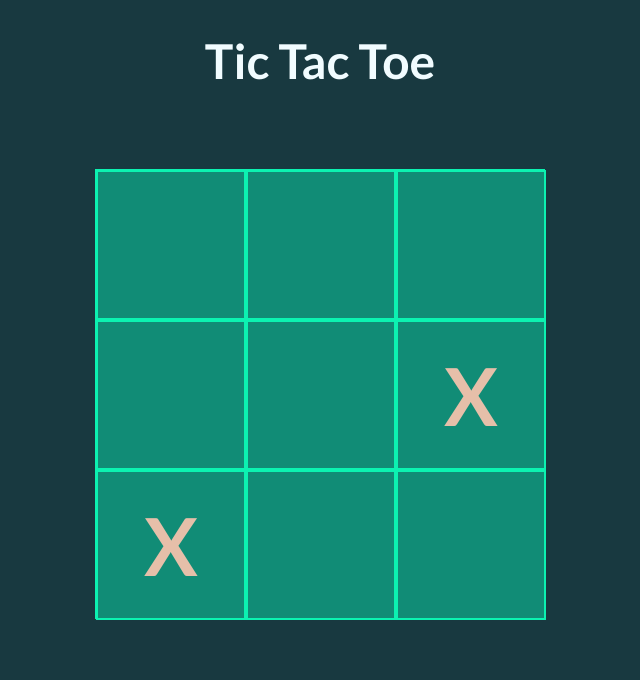
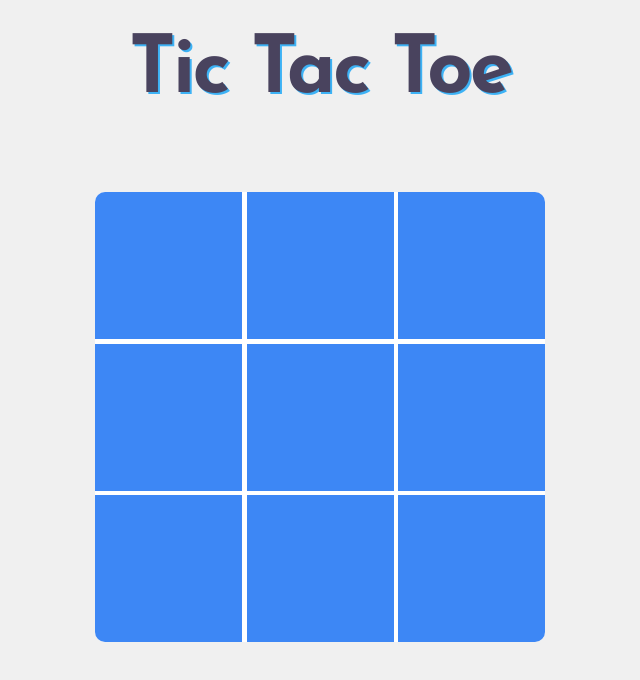
Before and after one commit to IbnDaanis/tic-tac-toe, a plain HTML site: page index.html in a window 1280 px wide. Shown: the whole page, without its empty margins (320-960 px from the left). Drawn offline with Linux system fonts and the light colour scheme.

Commit message:
Changed styling, added check winner function

```diff
--- a/scripts/app.js
+++ b/scripts/app.js
@@ -1,5 +1,8 @@
 const gameboard = (() => {
   let scoreboard = ['', '', '', '', '', '', '', '', '']
+  let scoreX = 0
+  let scoreO = 0
+  let player = false
   const gameboardEl = document.querySelector('#gameboardEl')
   const winningScores = [
     [0, 1, 2],
@@ -13,25 +16,60 @@ const gameboard = (() => {
   ]
 
   const createGame = () => {
+    gameboardEl.innerHTML = ''
     for (let i = 0; i < 9; i++) {
       const cell = document.createElement('div')
       cell.classList.add('cell')
       cell.setAttribute('data-index', i)
-      console.log(scoreboard)
       cell.textContent = scoreboard[i]
       gameboardEl.appendChild(cell)
     }
+    gameboardEl.style.opacity = '1'
+    playerMove()
   }
-  const updateScoreboard = scores => {
-    scoreboard = scores
+
+  const checkWinner = () => {
+    winningScores.forEach(win => {
+      if (scoreX === 3 || scoreO === 3) return
+      scoreX = 0
+      scoreO = 0
+      win.forEach(cell => {
+        if (scoreboard[cell] === 'X') {
+          scoreX++
+        } else if (scoreboard[cell] === 'O') {
+          scoreO++
+        }
+      })
+    })
+    return (scoreX === 3 && 'X won') || (scoreO === 3 && 'O won') || 'Draw'
+  }
+  const updateScoreboard = (index, player) => {
+    if (scoreboard[index]) return
+    scoreboard[index] = player
+    createGame()
+  }
+
+  const playerMove = () => {
+    document.querySelectorAll('.cell').forEach(cell => {
+      cell.addEventListener('click', e => {
+        if (scoreX === 3 || scoreO === 3) return
+        const cellNumber = e.target.dataset.index
+
+        player = !player
+        updateScoreboard(cellNumber, player ? 'O' : 'X')
+        console.log(checkWinner())
+      })
+    })
   }
   return {
     createGame,
     scoreboard,
     updateScoreboard,
     winningScores,
+    checkWinner,
+    playerMove,
   }
 })()
 
-gameboard.updateScoreboard(['', '', '', '', '', 'X', 'X', ''])
 gameboard.createGame()
+gameboard.playerMove()
--- a/styles/style.scss
+++ b/styles/style.scss
@@ -1,4 +1,5 @@
 @import url('https://fonts.googleapis.com/css2?family=Lato:ital,wght@0,300;0,700;1,400&display=swap');
+@import url('https://fonts.googleapis.com/css2?family=Josefin+Sans:wght@700&display=swap');
 
 * {
   margin: 0;
@@ -13,37 +14,44 @@
   --dark-less-teal: #118c76;
   --medium-teal: #26bfa3;
   --light-teal: #0cf2b1;
-  --brown: #e6bfa9;
+  --brown: #866c5d;
 }
 
 body {
-  background: var(--dark-teal);
+  height: 100vh;
+  background: rgb(240, 240, 240);
 }
 
 .container {
+  padding-top: 2rem;
   h1 {
-    font-size: 3rem;
-    font-weight: 700;
-    color: rgb(241, 252, 255);
+    font-size: 5rem;
+    color: rgb(73, 67, 94);
+    text-shadow: 2px 2px rgb(61, 178, 245);
     text-align: center;
-    margin: 2rem auto;
+    font-family: 'Josefin Sans', sans-serif;
+    letter-spacing: -3px;
   }
   .gameboard {
+    border-radius: 10px;
+    overflow: hidden;
     width: 450px;
     height: 450px;
     margin: 5rem auto;
-    background: var(--dark-less-teal);
+    background: white;
     display: grid;
-    grid-template-rows: repeat(3, 150px);
-    grid-template-columns: repeat(3, 150px);
-    border: 1px solid var(--light-teal);
+    grid-template-rows: repeat(3, 1fr);
+    grid-gap: 1%;
+    grid-template-columns: repeat(3, 1fr);
+    opacity: 0;
+    transition: opacity 1s ease-in-out 0.3s;
     .cell {
-      border: 2px solid var(--light-teal);
+      background: rgb(61, 135, 245);
       display: grid;
       place-items: center;
       font-size: 5rem;
       font-weight: 600;
-      color: var(--brown);
+      color: white;
       cursor: pointer;
     }
   }
```
Also changed, not shown: images/favicon.png, styles/style.css, 1 other file.
